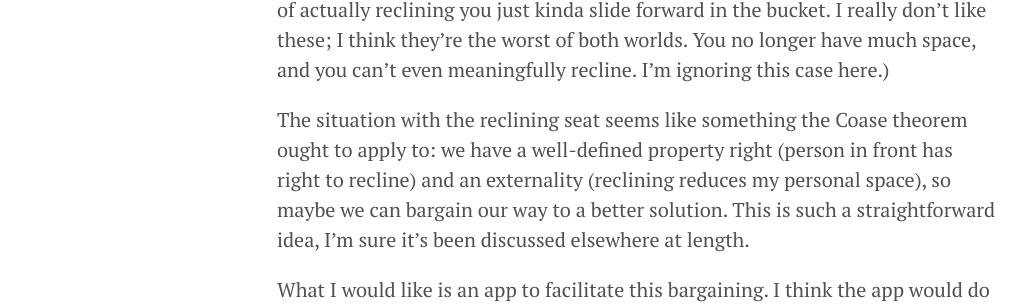
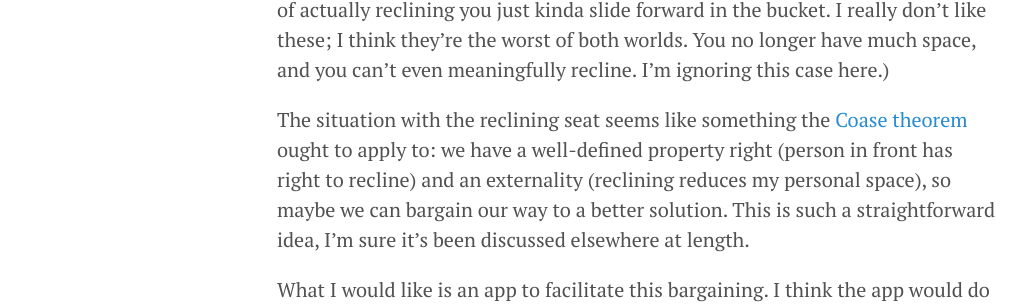
Before and after one commit to akhilrao/akhilrao.github.io, a Jekyll site: the page built from _posts/2016-05-10-coase-bargaining-externality.md, in a window 1280 px wide and 1400 px high, scrolled down 453 px. Shown: the part 154-458 px from the top of the window, without its empty margins (3-1029 px from the left). Built offline with Jekyll 4.4.1, drawn with Linux system fonts in a browser that asks for light colours; Markdown is read by kramdown in place of the engine named in the settings; formulas are drawn with MathJax 3; part of the change alters nothing that is shown; some of the changed text lies outside the part shown.

Commit message:
added links

```diff
--- a/_posts/2016-05-10-coase-bargaining-externality.md
+++ b/_posts/2016-05-10-coase-bargaining-externality.md
@@ -16,7 +16,7 @@ The person sitting in front of me on a long (8+ hours) flight has the right to r
 
 (Some airlines get around this by having seats in a fixed bucket, so that instead of actually reclining you just kinda slide forward in the bucket. I really don't like these; I think they're the worst of both worlds. You no longer have much space, and you can't even meaningfully recline. I'm ignoring this case here.)
 
-The situation with the reclining seat seems like something the Coase theorem ought to apply to: we have a well-defined property right (person in front has right to recline) and an externality (reclining reduces my personal space), so maybe we can bargain our way to a better solution. This is such a straightforward idea, I'm sure it's been discussed elsewhere at length.
+The situation with the reclining seat seems like something the [Coase theorem](https://en.wikipedia.org/wiki/Coase_theorem) ought to apply to: we have a well-defined property right (person in front has right to recline) and an externality (reclining reduces my personal space), so maybe we can bargain our way to a better solution. This is such a straightforward idea, I'm sure it's been discussed elsewhere at length.
 
 What I would like is an app to facilitate this bargaining. I think the app would do something like this:
 
@@ -37,3 +37,5 @@ $$ p_B = \frac{WTP_B + WTA_A}{2} $$
 i.e., with the NBS, if \\( WTP_B \geq WTA_A \\), \\(B\\) would pay \\(A\\) his minimum willingness-to-accept to not recline, plus half of her excess willingness-to-pay for \\(A\\) to not recline. This results in the surplus, \\( WTP_B - WTA_A \\), being evenly divided between \\(A\\) and \\(B\\).
 
 The usual problem people cite with the Coase theorem in practice is transaction costs, which an app could reduce. I've described the two-person case above but it could be extended to the \\(n\\)-person case. I would be willing to pay $5 for an app that did this, possibly more if it was widely used.
+
+[srlm](https://github.com/srlm-io) made the app! Here it is on [Google Play](https://play.google.com/store/apps/details?id=io.srlm.coasebargaining) and on [Github](https://github.com/srlm-io/coase-bargaining).
```
